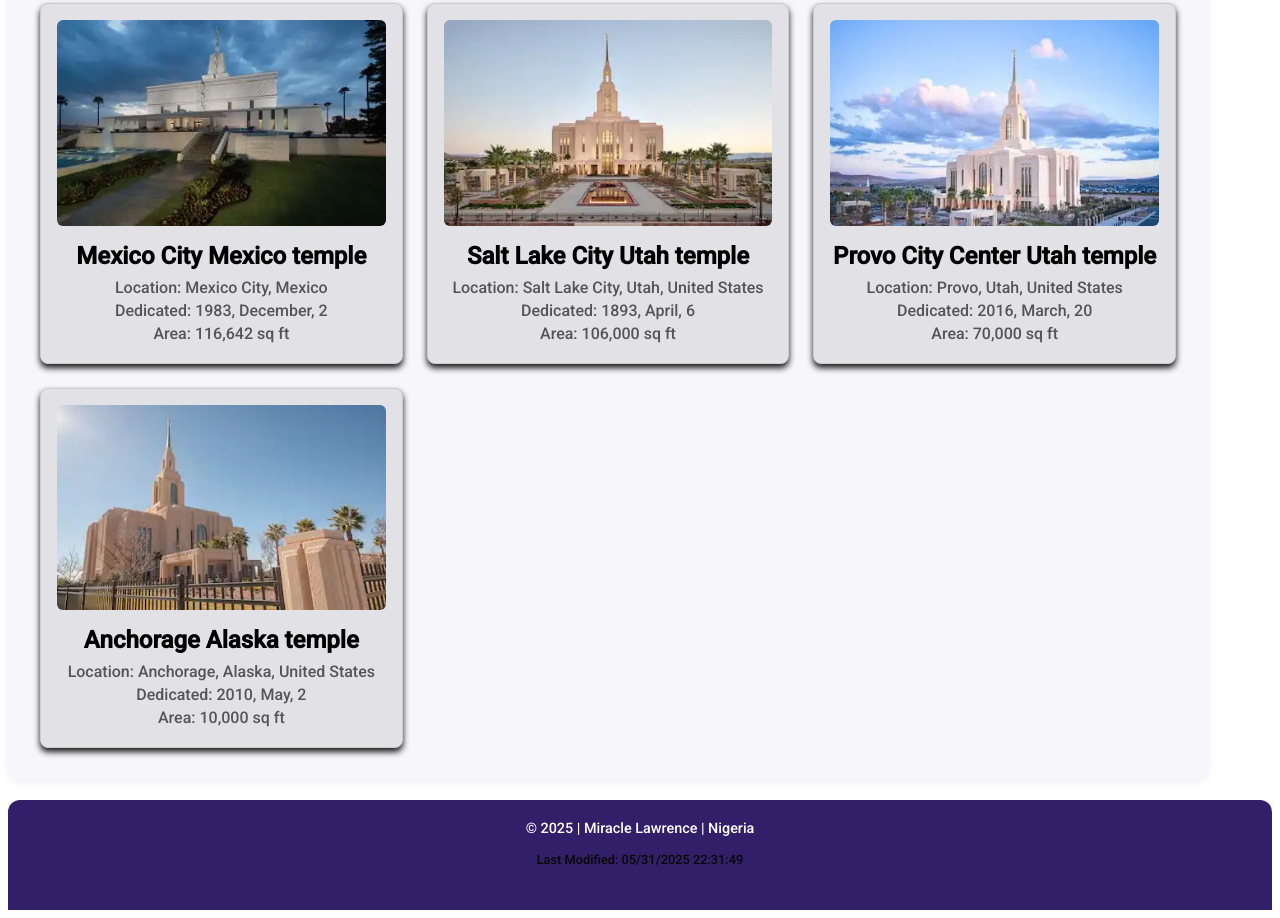
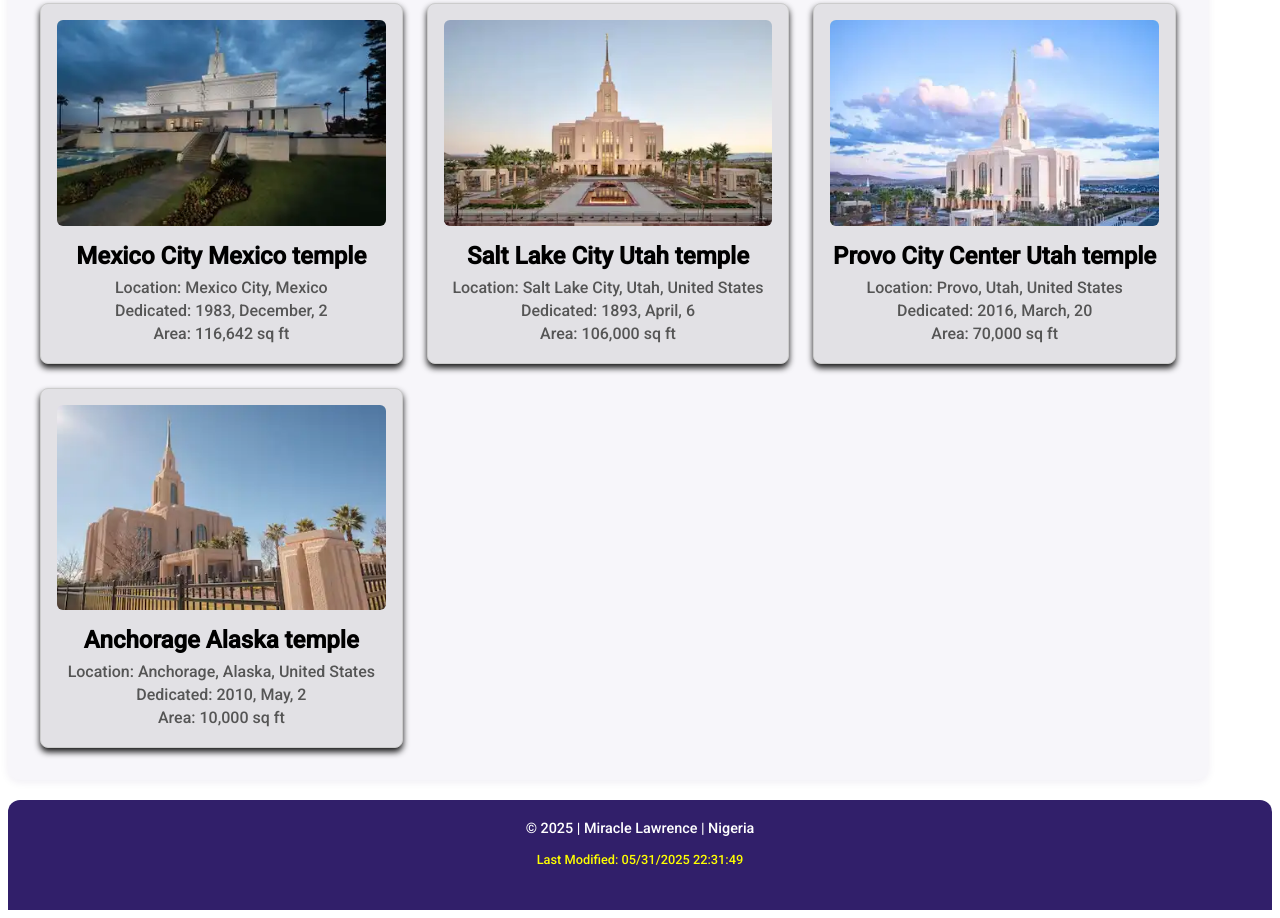
Before and after one commit to Miracle-Lawrence/wdd131, a plain HTML site: page filtered-temples.html in a window 1280 px wide. Shown: the part 996-1914 px from the top of the page. Drawn offline with Linux system fonts and the light colour scheme.

Commit message:
change to the footer

```diff
--- a/styles/filtered-temples.css
+++ b/styles/filtered-temples.css
@@ -197,7 +197,7 @@ footer {
 
 #lastModified {
     font-size: 0.8em;
-    color: #070800;
+    color: yellow;
 }
 
 #year {
```
